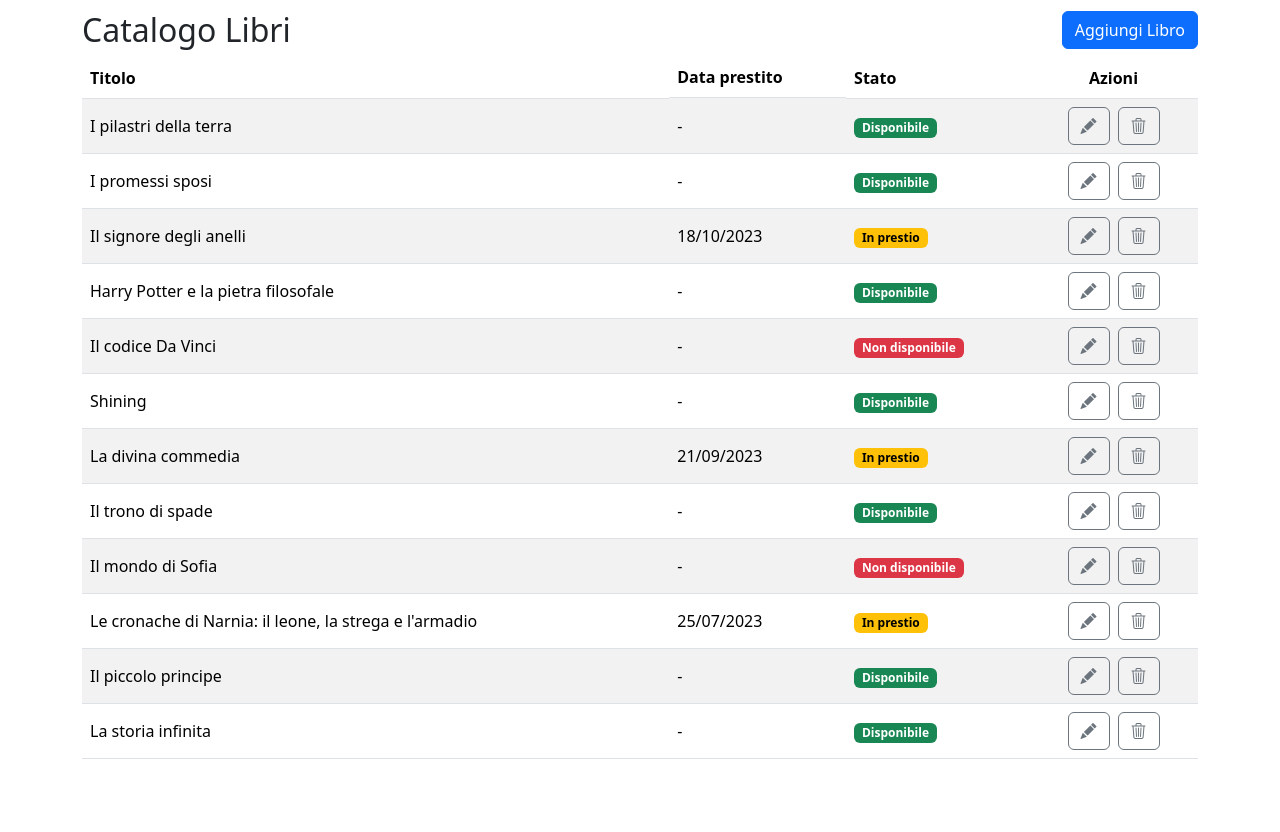
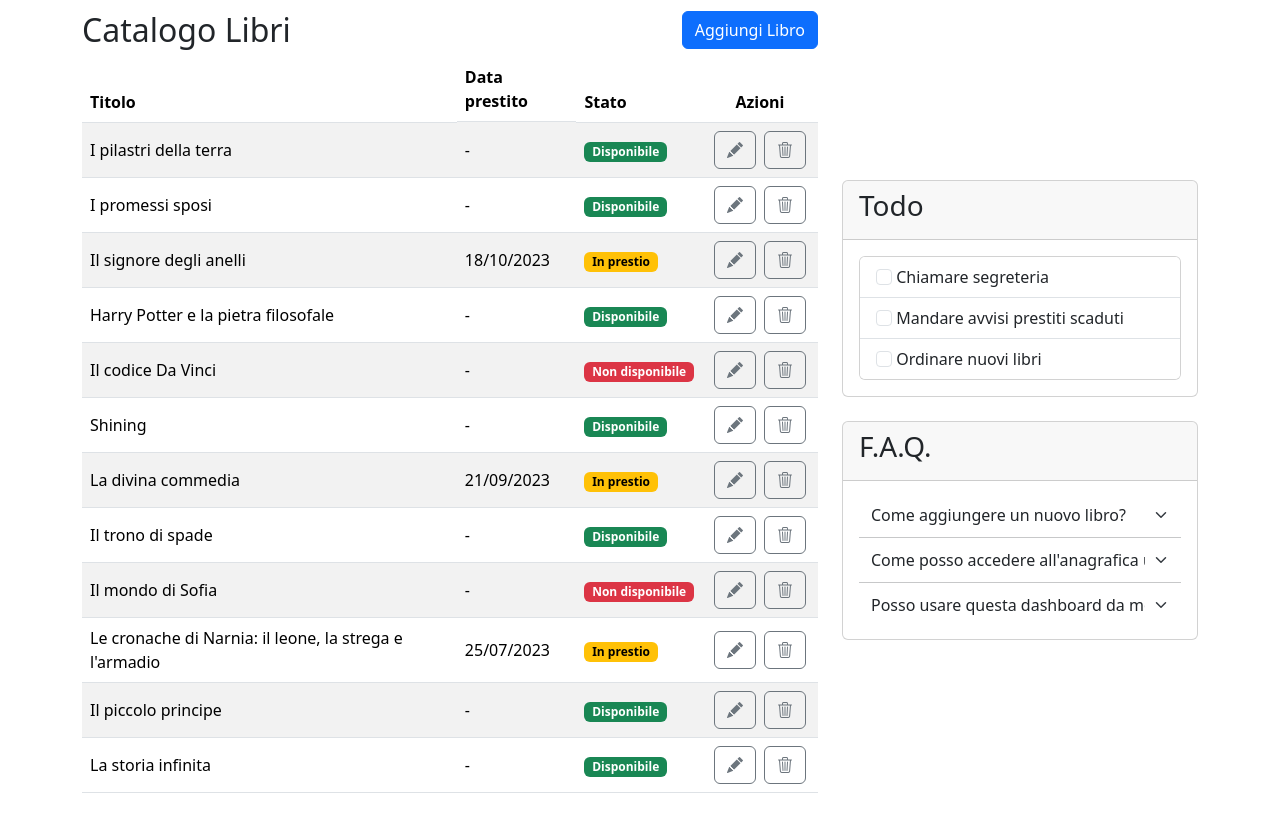
Before and after one commit to emanuelespina/html-css-bootstrap-dashboard, a plain HTML site: page index.html in a window 1280 px wide. Shown: the part 80-912 px from the top of the page. Before the commit the page ends 879 px from the top, so only its background shows below. Drawn offline with nearby package versions, Linux system fonts and the light colour scheme.

Commit message:
fead: add bonus and fix new book

```diff
--- a/index.html
+++ b/index.html
@@ -61,7 +61,7 @@
         <div class="container">
 
             <div class="row my-4 align-items-center">
-                <div class="col-12">
+                <div class="col-12 col-lg-8">
 
                     <div class="d-flex justify-content-between">
 
@@ -346,7 +346,79 @@
 
                     </section>
                     <!-- end table section -->
+
                 </div>
+
+                <!-- section card -->
+
+                <div class="col-12 col-lg-4">
+
+                    <div class="card mb-4">
+                        <div class="card-header">
+                            <h3>Todo</h3>
+                        </div>
+                        <div class="card-body">
+
+                            <div class="card">
+                                <ul class="list-group list-group-flush">
+                                    <li class="list-group-item">
+                                        <input class="form-check-input" type="checkbox" value="" id="flexCheckDefault">
+                                        <label class="form-check-label" for="flexCheckDefault">
+                                            Chiamare segreteria
+                                        </label>
+                                    </li>
+                                    <li class="list-group-item">
+                                        <input class="form-check-input" type="checkbox" value="" id="flexCheckDefault">
+                                        <label class="form-check-label" for="flexCheckDefault">
+                                            Mandare avvisi prestiti scaduti
+                                        </label>
+                                    </li>
+                                    <li class="list-group-item">
+                                        <input class="form-check-input" type="checkbox" value="" id="flexCheckDefault">
+                                        <label class="form-check-label" for="flexCheckDefault">
+                                            Ordinare nuovi libri
+                                        </label>
+                                    </li>
+                                </ul>
+                            </div>
+                        </div>
+                    </div>
+
+                    <div class="card ">
+                        <div class="card-header">
+                            <h3>F.A.Q.</h3>
+                        </div>
+                        <div class="card-body">
+                            <select class="form-select border-0" aria-label="Default select example">
+                                <option selected>Come aggiungere un nuovo libro?</option>
+                                <option value="1">Metodo uno</option>
+                                <option value="2">Metodo due</option>
+                                <option value="3">Metodo tre</option>
+                              </select>
+                              <hr class="my-1">
+                              <select class="form-select border-0" aria-label="Default select example">
+                                <option selected>Come posso accedere all'anagrafica utenti?</option>
+                                <option value="1">Metodo uno</option>
+                                <option value="2">Metodo due</option>
+                                <option value="3">Metodo tre</option>
+                              </select>
+                              <hr class="my-1">
+                              <select class="form-select border-0" aria-label="Default select example">
+                                <option selected>Posso usare questa dashboard da mobile?</option>
+                                <option value="1">Metodo uno</option>
+                                <option value="2">Metodo due</option>
+                                <option value="3">Metodo tre</option>
+                              </select>
+
+                        </div>
+
+
+                    </div>
+
+                </div>
+
+
+
             </div>
 
         </div>
@@ -355,8 +427,8 @@
     <!-- end main -->
 
     <script src="https://cdn.jsdelivr.net/npm/bootstrap@5.3.3/dist/js/bootstrap.bundle.min.js"
-    integrity="sha384-YvpcrYf0tY3lHB60NNkmXc5s9fDVZLESaAA55NDzOxhy9GkcIdslK1eN7N6jIeHz"
-    crossorigin="anonymous"></script>
+        integrity="sha384-YvpcrYf0tY3lHB60NNkmXc5s9fDVZLESaAA55NDzOxhy9GkcIdslK1eN7N6jIeHz"
+        crossorigin="anonymous"></script>
 
 </body>
 
```
Also changed, not shown: newbook.html (+9 -14 lines).
